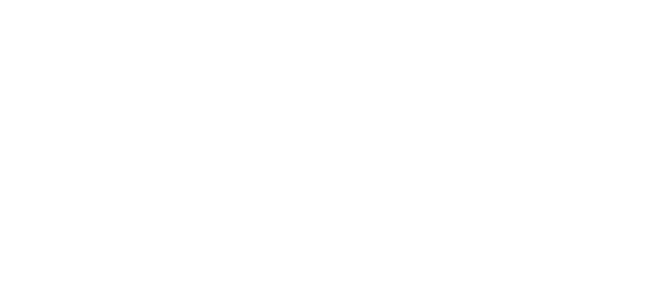
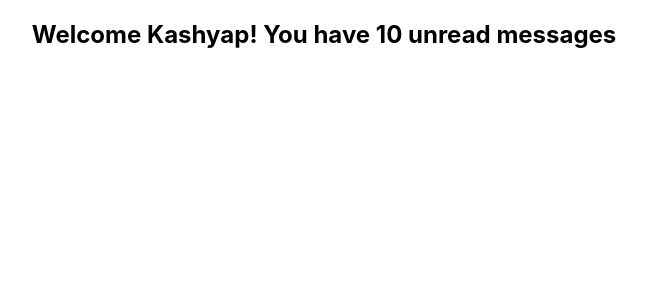
Before and after one commit to Kashyap2424/React-Typescript-Codevolution-Tutorial, a React (Create React App) app: page / in a window 1280 px wide. Shown: the top 300 px of the page, without its empty margins (316-963 px from the left). Built offline with nearby package versions, Linux system fonts and the light colour scheme.

Commit message:
Tutorial #3 Typing props

```diff
--- a/src/App.tsx
+++ b/src/App.tsx
@@ -1,7 +1,12 @@
 import "./App.css";
+import Greet from "./components/Greet";
 
 function App() {
-  return <div className="App"></div>;
+  return (
+    <div className="App">
+      <Greet name="Kashyap" />
+    </div>
+  );
 }
 
 export default App;
--- /dev/null
+++ b/src/components/Greet.tsx
@@ -0,0 +1,13 @@
+type GreetProps = {
+  name: string;
+};
+
+const Greet = (props: GreetProps) => {
+  return (
+    <div>
+      <h2>Welcome {props.name}! You have 10 unread messages</h2>
+    </div>
+  );
+};
+
+export default Greet;
```
